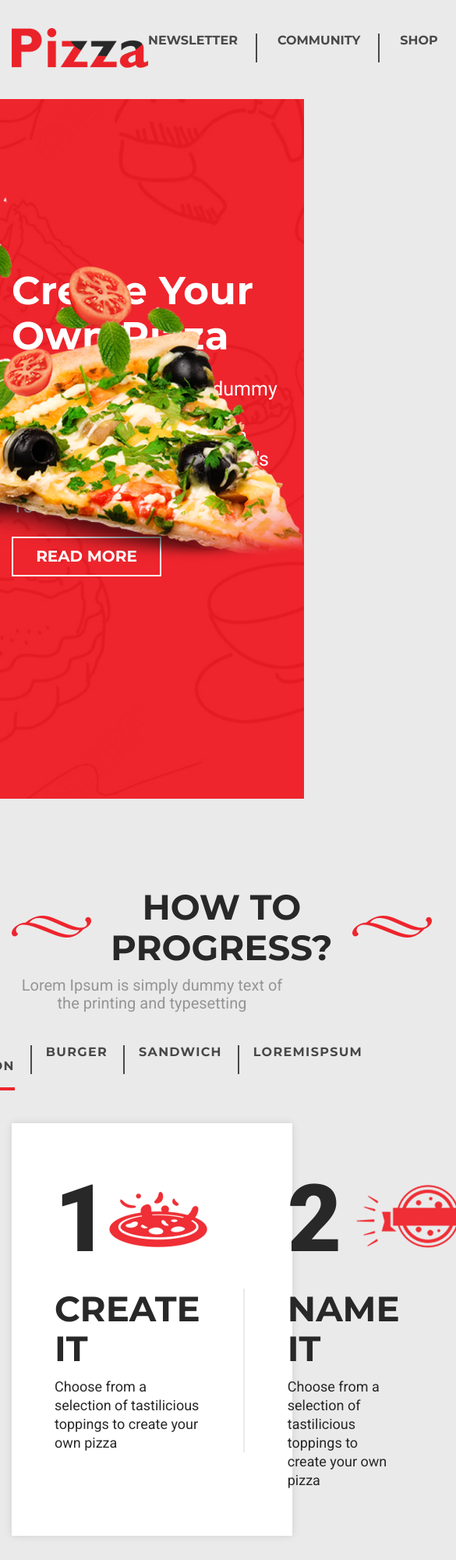
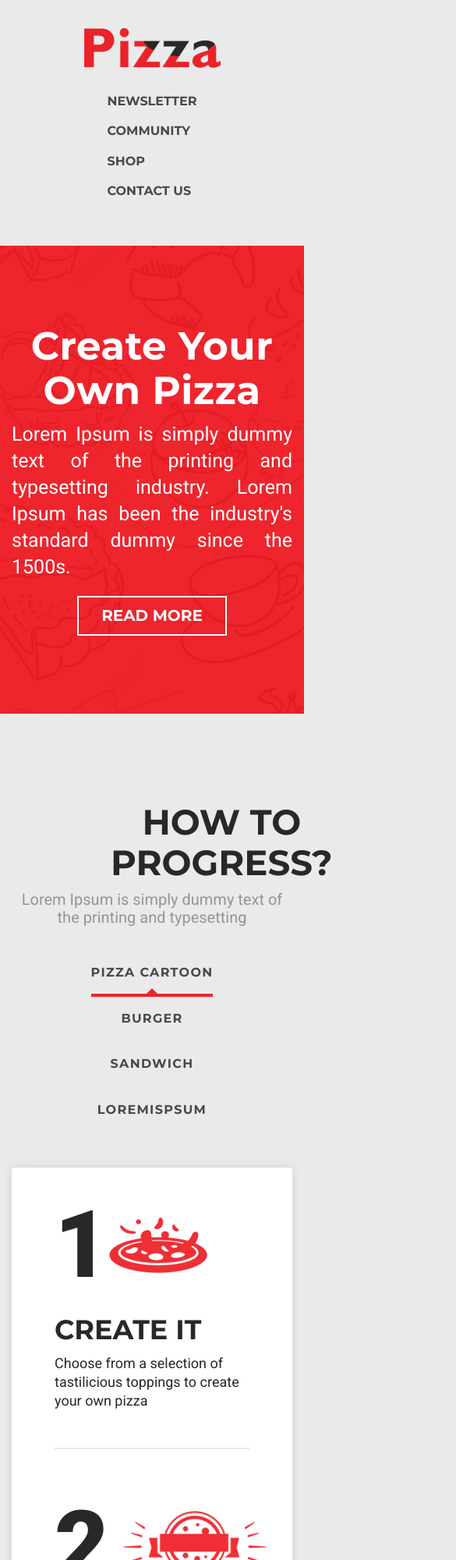
Before and after one commit to Fairy88/Pizza, a plain HTML site: page index.html in a window 390 px wide. Shown: the top 2000 px of the page at 78% size, 585 px wide, since content can reach past the window. Drawn offline with Linux system fonts and the light colour scheme.

Commit message:
media 600

```diff
--- a/css/style.css
+++ b/css/style.css
@@ -13,6 +13,7 @@ font-family: 'Montserrat', sans-serif; */
     position: relative;
 }
 .nav{
+    display: -webkit-box;
     display: flex;
     list-style-type: none;
     padding-left: 0;
@@ -47,9 +48,12 @@ font-family: 'Montserrat', sans-serif; */
 
 }
 .navigation{
+    display: -webkit-box;
     display: flex;
-    justify-content: space-between;
-    align-items: center;
+    -webkit-box-pack: justify;
+            justify-content: space-between;
+    -webkit-box-align: center;
+            align-items: center;
     padding: 36px 0 40px;
 }
 .banner{
@@ -130,8 +134,10 @@ font-family: 'Montserrat', sans-serif; */
     margin: 0;
 }
 .menu{
+    display: -webkit-box;
     display: flex;
-    justify-content: center;
+    -webkit-box-pack: center;
+            justify-content: center;
     list-style-type: none;
     padding-left: 0;
     margin-top: 42px;
@@ -183,8 +189,10 @@ font-family: 'Montserrat', sans-serif; */
 .box {
     background-color: #fff;
     box-shadow: 0px 0px 10px 0px rgba(0, 0, 0, 0.11);
+    display: -webkit-box;
     display: flex;
-    justify-content: space-between;
+    -webkit-box-pack: justify;
+            justify-content: space-between;
     margin-top: 45px;
     margin-bottom: 100px;
 }
@@ -273,3 +281,92 @@ font-family: 'Montserrat', sans-serif; */
     text-align: center;
     text-transform: uppercase;
 }
+@media(max-width: 1210px){
+    .wrapper{
+        max-width: 800px;
+    }
+    .pizza{
+        display: none;
+    }
+    .banner{
+        padding: 100px 0;
+        text-align: center;
+    }
+    .banner__desc, .banner__btn{
+        margin:  auto;
+    }
+    .banner__desc{
+        margin-bottom: 20px;
+        line-height: 34px;
+        text-align: justify;
+    }
+    .box{
+        -webkit-box-orient: vertical;
+        -webkit-box-direction: normal;
+                flex-direction: column;
+    }
+    .box-item{
+        padding: 30px 55px 24px 55px;
+    }
+    .box-text{
+        border-right: none;
+        padding-right: 0;
+        border-bottom: 2px solid #eaeaea;
+        padding-bottom: 30px;
+    }
+    .box-item:last-child .box-text{
+        border-bottom: none;
+    }
+}
+@media(max-width: 800px){
+    .navigation{
+        -webkit-box-orient: vertical;
+        -webkit-box-direction: normal;
+                flex-direction: column;
+    }
+    .nav{
+        margin-top: 34px;
+    }
+    .title::before, .title::after{
+        display: none;
+    }
+    .btn-start{
+        background-size: contain;
+        padding: 13px 15px;
+        font-size: 15px;
+    }
+    .box-text h3{
+        font-size: 35px;
+    }
+}
+@media(max-width: 675px){
+    .menu{
+        -webkit-box-orient: vertical;
+        -webkit-box-direction: normal;
+                flex-direction: column;
+        -webkit-box-align: center;
+                align-items: center;
+        margin: 30px 0;
+    }
+    .menu>li{
+     margin-top: 20px;
+    margin-bottom: 20px; }
+    .menu>li::before{
+        display: none;
+    }
+    .nav{
+        -webkit-box-orient: vertical;
+        -webkit-box-direction: normal;
+                flex-direction: column;
+    }
+    .nav>li::before{
+        display: none;
+        padding: 0;
+        margin: 0;
+    }
+    .nav>li{
+        padding-left: 0;
+        margin-left: 0;
+        margin-bottom: 20px;
+    }
+}
```
